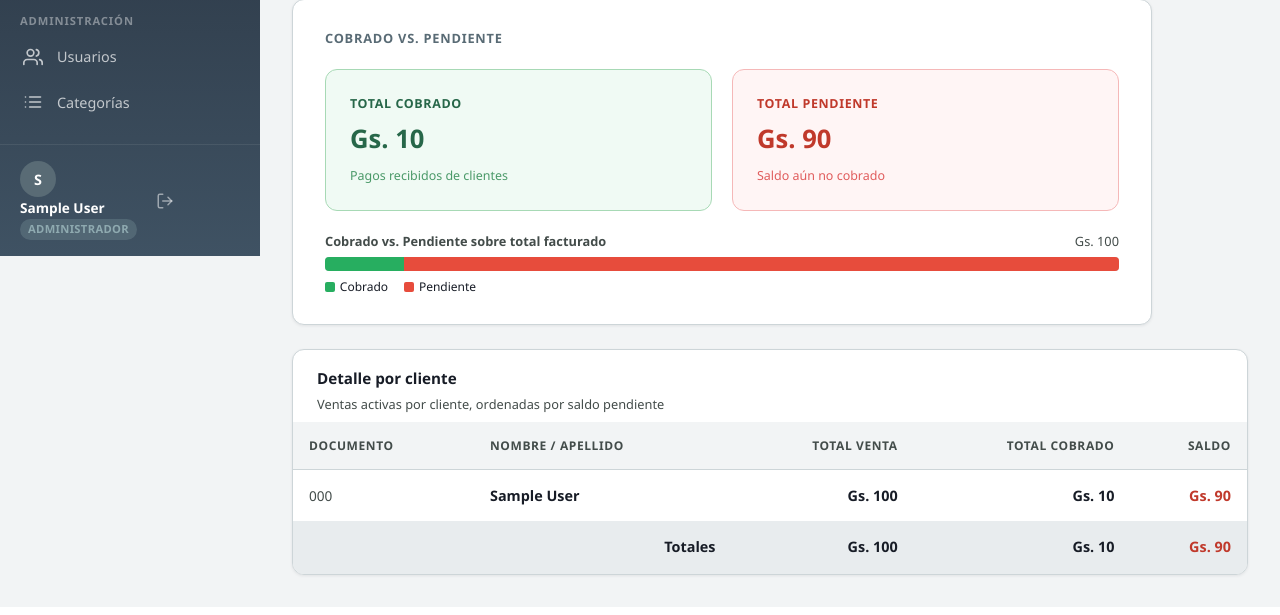
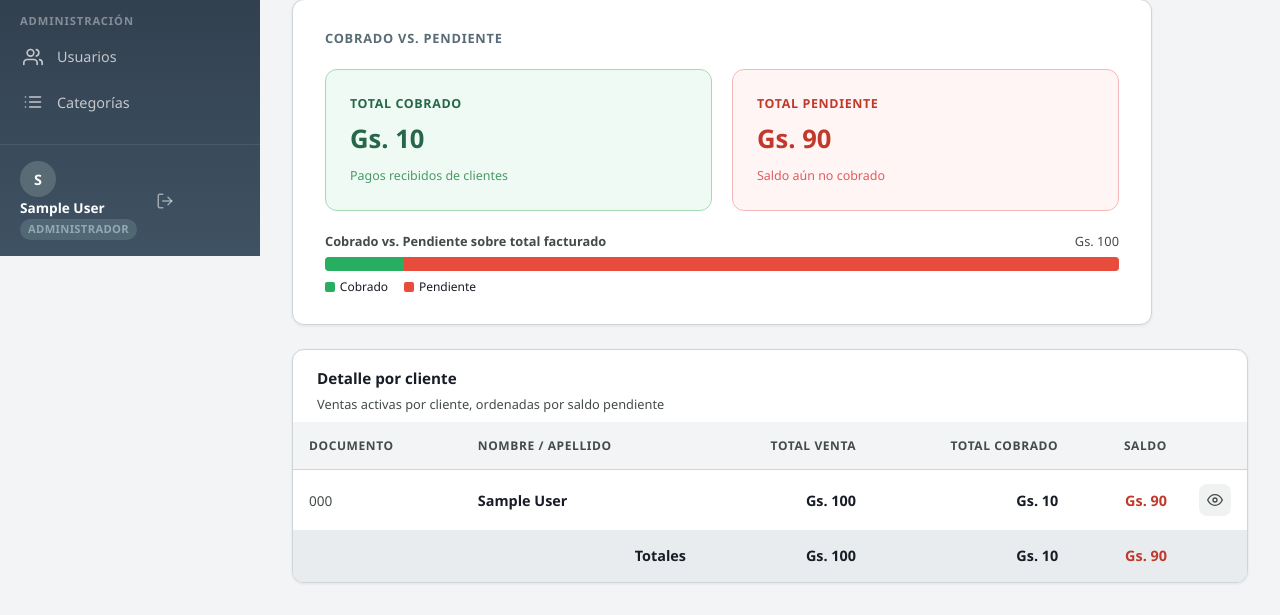
Before and after one commit to fduarte88/c6_addons, a Django app: page /ventas/informes/ in a window 1280 px wide. Shown: the part 544-1159 px from the top of the page. Run offline with Django 5.2, Linux system fonts and the light colour scheme; a user stored in the database is signed in; tables that the repository leaves empty hold one stand-in row (values such as "Sample post").

Commit message:
Informes: boton ver estado de cuenta por cliente en tabla de detalle
Co-Authored-By: Claude Sonnet 4.6 <noreply@anthropic.com>

```diff
--- a/sales/views.py
+++ b/sales/views.py
@@ -507,6 +507,7 @@ def reports(request):
         c = s.customer
         if c.pk not in customer_map:
             customer_map[c.pk] = {
+                'pk':       c.pk,
                 'doc':      c.doc_number,
                 'name':     c.full_name,
                 'ventas':   0,
--- a/templates/sales/reports.html
+++ b/templates/sales/reports.html
@@ -121,6 +121,7 @@
                 <th style="text-align:right;">Total Venta</th>
                 <th style="text-align:right;">Total Cobrado</th>
                 <th style="text-align:right;">Saldo</th>
+                <th style="width:48px;"></th>
             </tr>
         </thead>
         <tbody>
@@ -131,9 +132,16 @@
                 <td class="col-price" style="text-align:right;">{{ row.ventas|gs }}</td>
                 <td class="col-price" style="text-align:right;">{{ row.cobrado|gs }}</td>
                 <td class="col-price" style="text-align:right;{% if row.saldo > 0 %}color:#c0392b;font-weight:700;{% endif %}">{{ row.saldo|gs }}</td>
+                <td>
+                    <a href="{% url 'customer_statement' row.pk %}" class="btn-icon btn-icon--view" title="Ver estado de cuenta">
+                        <svg viewBox="0 0 24 24" fill="none" stroke="currentColor" stroke-width="2" stroke-linecap="round" stroke-linejoin="round">
+                            <path d="M1 12s4-8 11-8 11 8 11 8-4 8-11 8-11-8-11-8z"/><circle cx="12" cy="12" r="3"/>
+                        </svg>
+                    </a>
+                </td>
             </tr>
             {% empty %}
-            <tr><td colspan="5" class="table-empty">No hay datos de clientes.</td></tr>
+            <tr><td colspan="6" class="table-empty">No hay datos de clientes.</td></tr>
             {% endfor %}
         </tbody>
         <tfoot>
@@ -142,6 +150,7 @@
                 <td class="col-price" style="text-align:right;">{{ total_ventas|gs }}</td>
                 <td class="col-price" style="text-align:right;">{{ total_cobrado|gs }}</td>
                 <td class="col-price" style="text-align:right;{% if total_pendiente > 0 %}color:#c0392b;{% endif %}">{{ total_pendiente|gs }}</td>
+                <td></td>
             </tr>
         </tfoot>
     </table>
```
